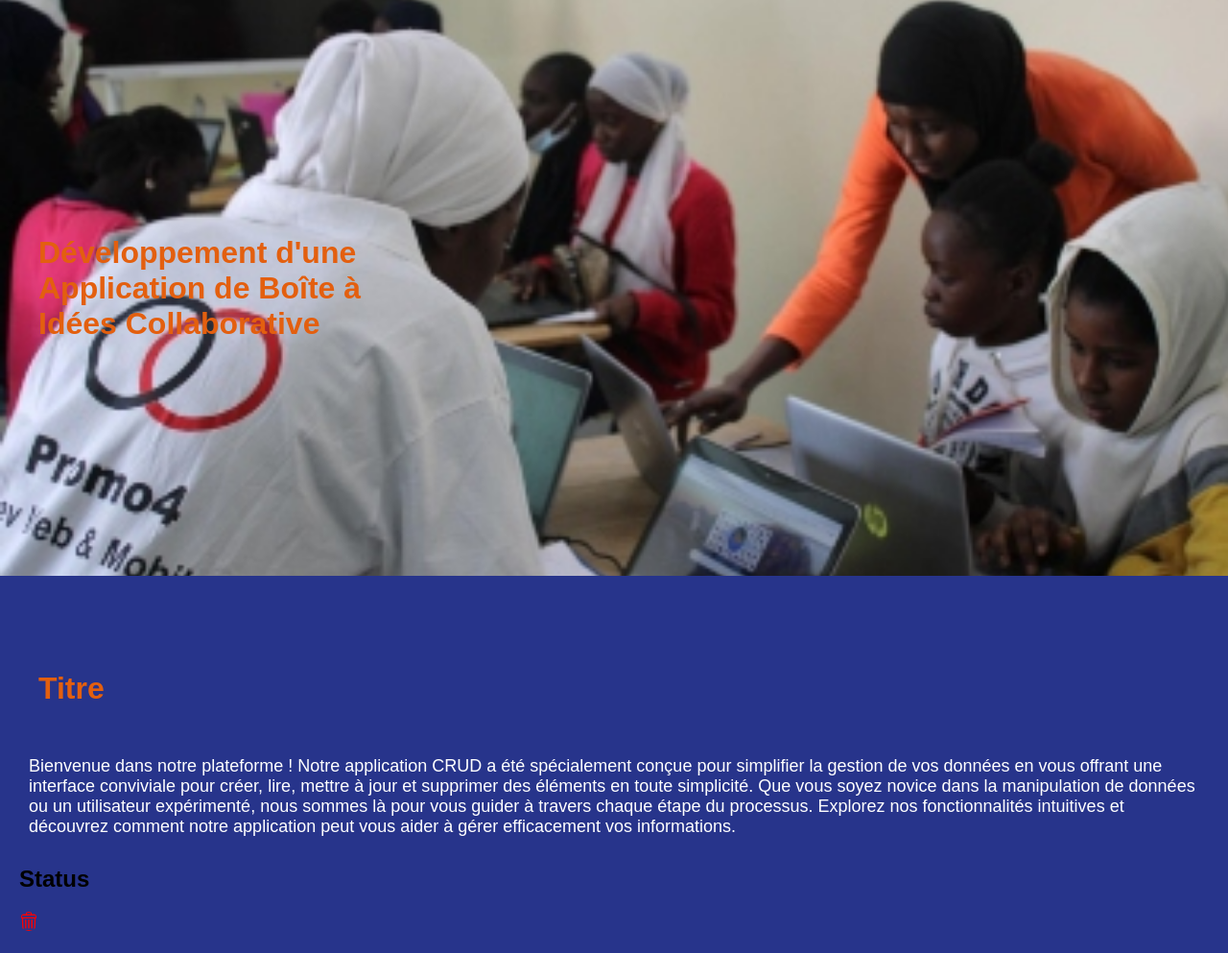
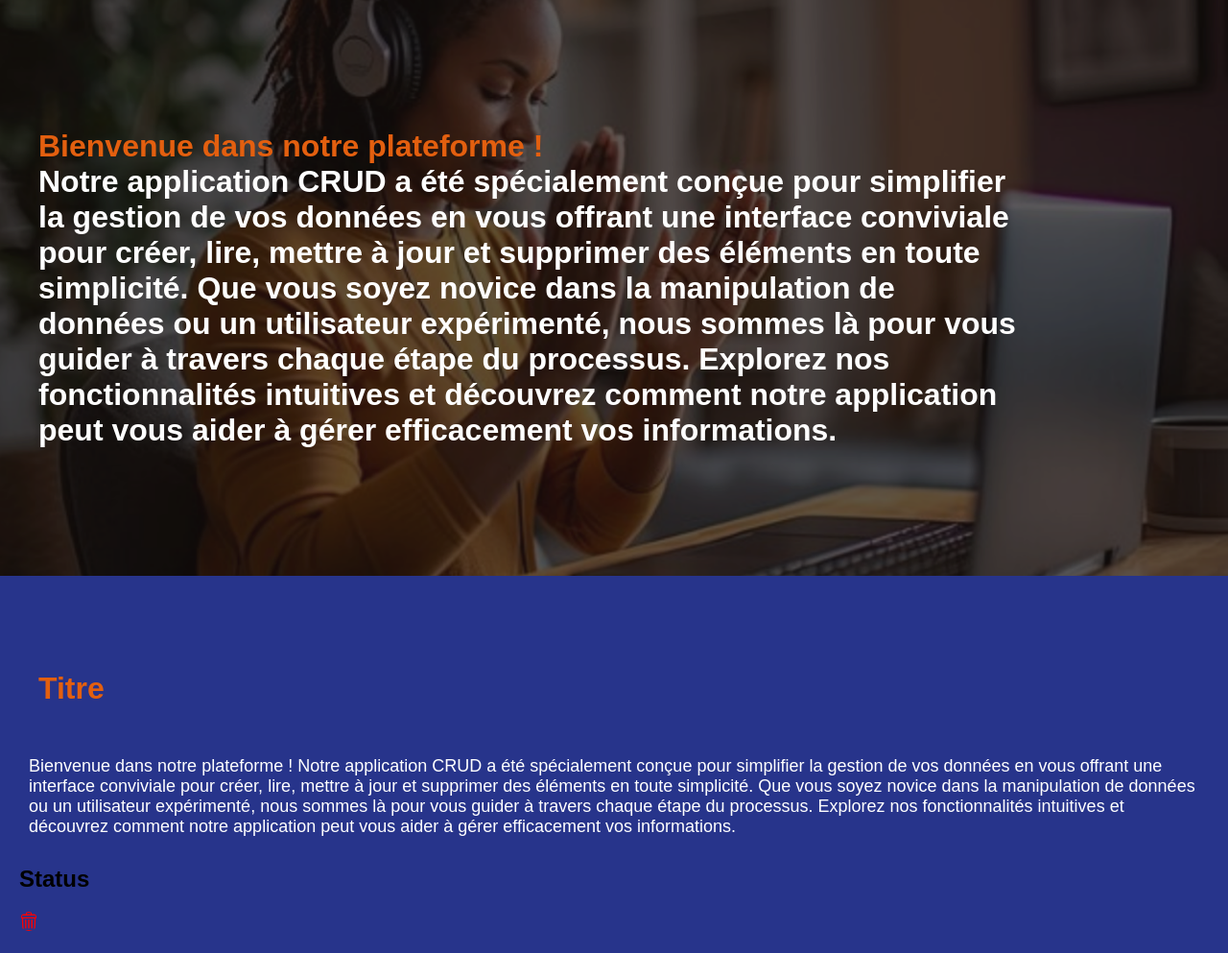
Before and after one commit to SerigneFallouNiang/Application_CRUD_php, a PHP site: page / in a window 1280 px wide. Shown: the part 58-1051 px from the top of the page at 96% size. Run offline with PHP 8.4, Linux system fonts and the light colour scheme; data that the repository does not hold is empty.

Commit message:
modification des image

```diff
--- a/index.php
+++ b/index.php
@@ -6,10 +6,14 @@
     <title>Application CRUD</title>
     <style>
 
+
+.acceuil{
+    color: #E35F0F;
+}
         .headers {
             width: 100%;
     height: 100vh; /* Utilisation de la hauteur de l'écran */
-    background-image: url(images/Simplon-KIDS.jpg);
+    background-image: url(images/Rectangle\ 1.png);
     background-size: 100%;
     background-position: center; /* Centrage de l'image */
     background-repeat: no-repeat; /* Empêcher la répétition de l'image */
@@ -59,7 +63,7 @@ padding-left: 20%;
 margin-top: -15px;
 }
         .headers {
-            margin-top: -50px;
+
             display:flex;
             justify-content:space-between;
             align-items:center;
@@ -81,12 +85,20 @@ margin-top: -15px;
     z-index: -1; /* Placez le pseudo-élément derrière le contenu principal */
 }
 
-        h1 {
-            width: 400px;
+h1 {
+            width: 80%;
             text-align: left;
             font: size 30px;;
             background-position: center;
             color:  #E35F0F; /* Couleur du texte */
+            padding: 20px; /* Ajout de marge intérieure pour le titre */
+        }
+     .headers   h1 {
+            width: 80%;
+            text-align: left;
+            font: size 30px;;
+            background-position: center;
+            color:  #fff; /* Couleur du texte */
             padding: 20px; /* Ajout de marge intérieure pour le titre */
         }
         p { font-size:18px;
@@ -141,7 +153,7 @@ nav {
     </nav>
     <div class="container" id="presentation">
     <div class="headers">
-        <h1>Développement d'une Application de Boîte à Idées Collaborative</h1>
+        <h1><span class = "acceuil">Bienvenue dans notre plateforme ! </span><br>Notre application CRUD a été spécialement conçue pour simplifier la gestion de vos données en vous offrant une interface conviviale pour créer, lire, mettre à jour et supprimer des éléments en toute simplicité. Que vous soyez novice dans la manipulation de données ou un utilisateur expérimenté, nous sommes là pour vous guider à travers chaque étape du processus. Explorez nos fonctionnalités intuitives et découvrez comment notre application peut vous aider à gérer efficacement vos informations.</h1>
     </div>
         <div class="container1">
             <p><span class="color-orange">
@@ -166,7 +178,7 @@ Que vous soyez novice dans la manipulation de données ou un utilisateur expéri
                 $req = mysqli_query($con , "SELECT * FROM idee");
                 if(mysqli_num_rows($req) == 0){
                     //s'il n'existe pas d'idee dans la base de donné , alors on affiche ce message :
-                    echo "Il n'y a pas encore d'employé ajouter !" ;
+                    echo "Il n'y a pas encore d'idee ajouter !" ;
 
                 }else {
                     //si non , affichons la liste de tous les idee
```
